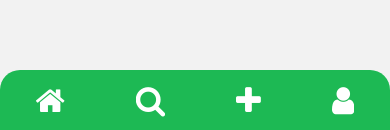
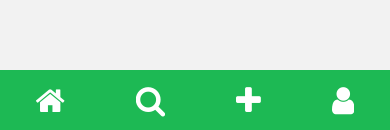
Before and after one commit to mehmetztrk21/VoiceHub-Mobile, a React Native app in the folder VoiceHub-Mobile/: screen / in a window 390 px wide. Shown: the part 711-841 px from the top of the page. Built offline with nearby package versions, Linux system fonts and the light colour scheme; what expo-av would draw is missing.

Commit message:
remove BottomTabs's borderRadius

```diff
--- a/VoiceHub-Mobile/assets/styles/bottomTabs.style.js
+++ b/VoiceHub-Mobile/assets/styles/bottomTabs.style.js
@@ -8,8 +8,6 @@ export default StyleSheet.create({
         zIndex: 999,
         backgroundColor: colors.green,
         bottom: 0,
-        borderTopLeftRadius: 20,
-        borderTopRightRadius: 20,
         justifyContent: "center",
     },
     container: {
```
